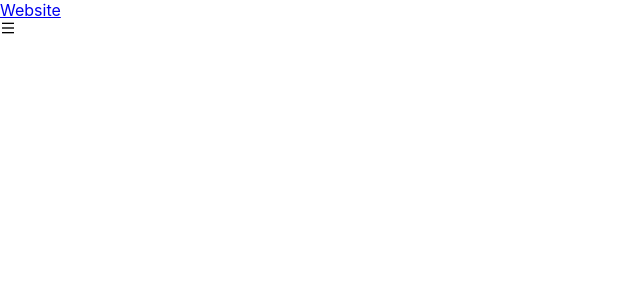
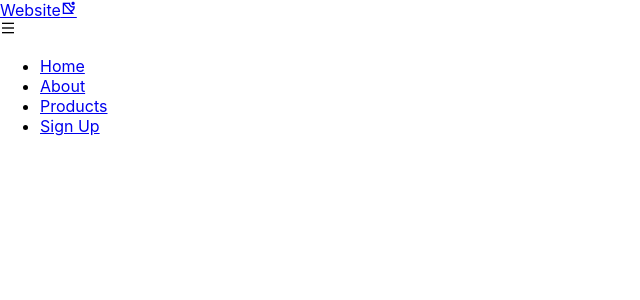
Before and after one commit to spizzleayo/reacts_-to-the-mountains, a React (Create React App) app: page / in a window 1280 px wide. Shown: the top 300 px of the page, without its empty margins (0-640 px from the left). Built offline with nearby package versions, Linux system fonts and the light colour scheme.

Commit message:
nav-items added

```diff
--- a/public/index.html
+++ b/public/index.html
@@ -25,6 +25,12 @@
       Learn how to configure a non-root public URL by running `npm run build`.
     -->
     <title>React App</title>
+    <link
+      rel="stylesheet"
+      href="https://use.fontawesome.com/releases/v5.13.1/css/all.css"
+      integrity="sha384-xxzQGERXS00kBmZW/6qxqJPyxW3UR0BPsL4c8ILaIWXva5kFi7TxkIIaMiKtqV1Q"
+      crossorigin="anonymous"
+    />
     <link href="https://cdn.jsdelivr.net/npm/remixicon@2.5.0/fonts/remixicon.css" rel="stylesheet">
 
   </head>
--- a/src/Navbar.js
+++ b/src/Navbar.js
@@ -4,21 +4,43 @@ import { Link } from 'react-router-dom';
 export default function Navbar() {
     const [click, setclick] = useState(false);
 
-    const menuHandler=()=>{
-        setclick(!click);
-    }
+    const menuHandler=()=>{setclick(!click);}
+
+    const closeMobileMenu=()=>{setclick(false);}
+
 
     return (
         <div>
 
-            <nav className="navbar">
-                <Link to='/' className="navbar-logo">
-                    Website<i className="icon" />
+            <nav className="nav">
+                <Link to='/' className="nav-logo">
+                    Website<i class="ri-remixicon-line" />
                 </Link>
-                <div className="menu-icon" onClick={menuHandler}>
-                <i className={click ? "ri-close-line" : "ri-menu-line"}/>
-
+                <div className="nav-menu-icon" onClick={menuHandler}>
+                    <i className={click ? "ri-close-line" : "ri-menu-line"}/>
                 </div>
+                <ul className={click ? "nav-menu active" : "nav-menu"}>
+                    <li className="nav-items">
+                        <Link to='/' className="nav-links" onClick={closeMobileMenu}>
+                            Home
+                        </Link>
+                    </li>
+                    <li className="nav-items">
+                        <Link to='/' className="nav-links" onClick={closeMobileMenu}>
+                            About
+                        </Link>
+                    </li>
+                    <li className="nav-items">
+                        <Link to='/' className="nav-links" onClick={closeMobileMenu}>
+                            Products
+                        </Link>
+                    </li>
+                    <li className="nav-items">
+                        <Link to='/' className="nav-links-signup" onClick={closeMobileMenu}>
+                            Sign Up
+                        </Link>
+                    </li>
+                </ul>
             </nav>
         </div>
     )
```
Also changed, not shown: src/App.js (+4 -5 lines).
